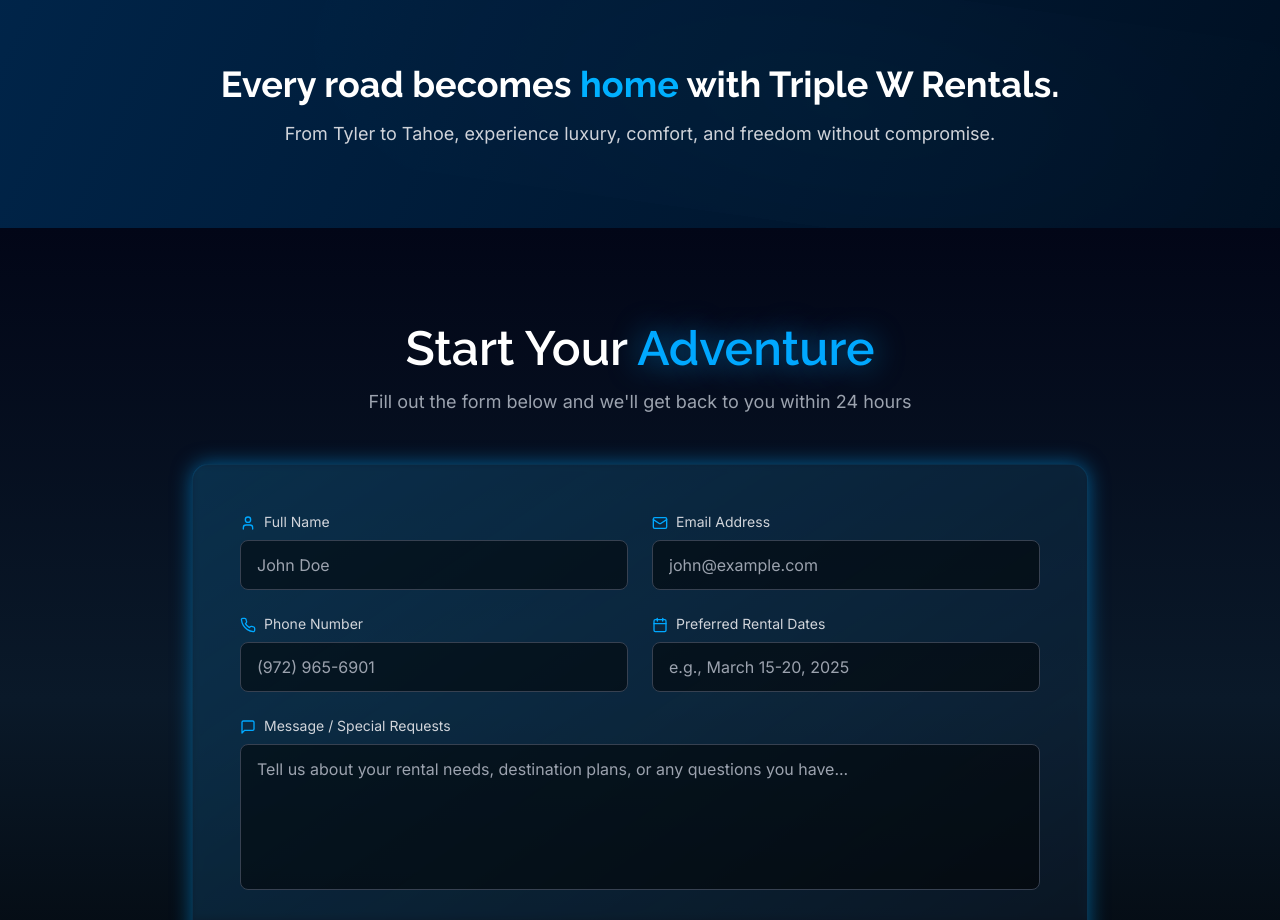
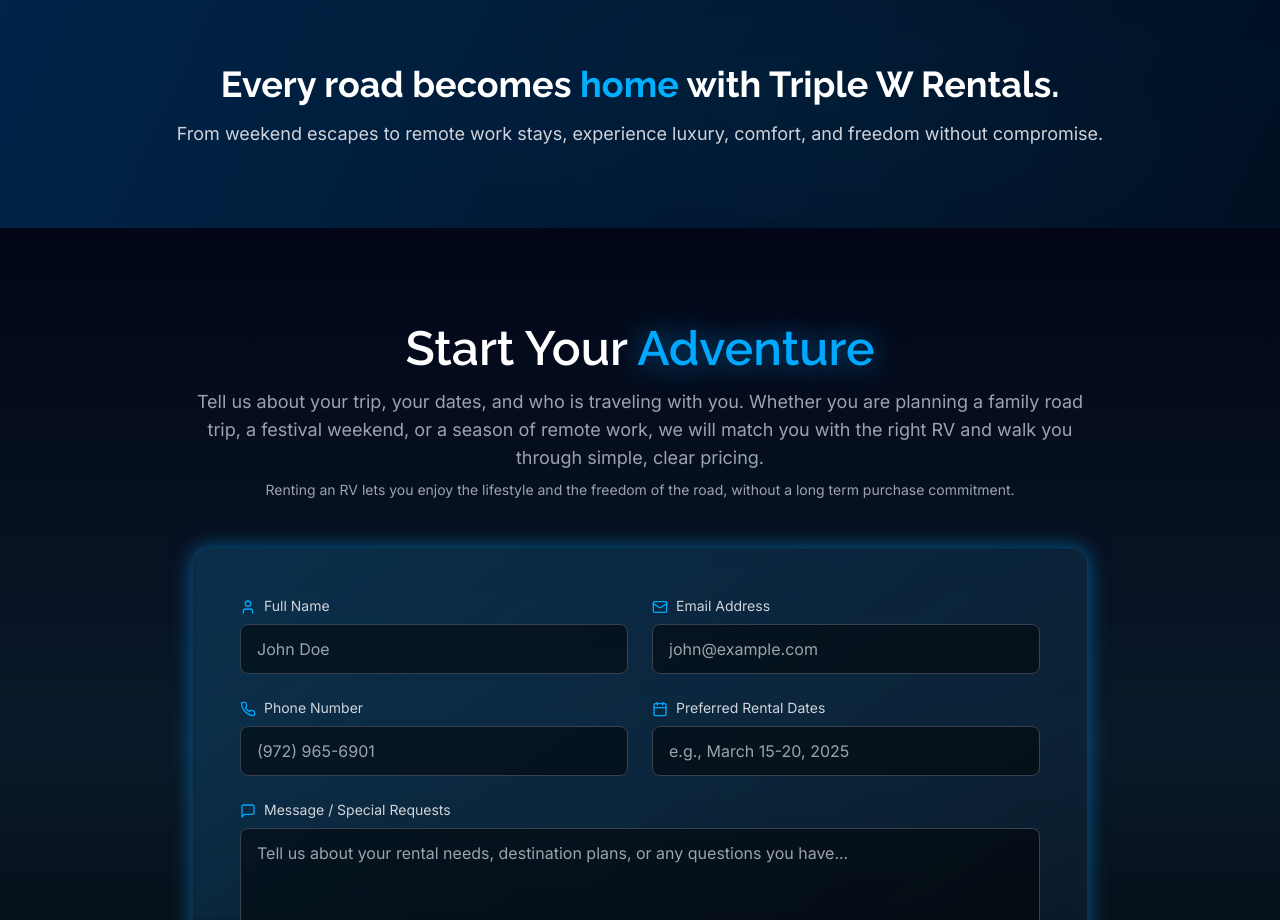
Before and after one commit to AlphaActivities/Triple-W-Rentals, a React (Vite) app: page / in a window 1280 px wide. Shown: the part 4320-5240 px from the top of the page. Built offline with nearby package versions, Linux system fonts and the light colour scheme.

Commit message:
Updated ExperienceStrip.tsx

```diff
--- a/src/components/BookingForm.tsx
+++ b/src/components/BookingForm.tsx
@@ -71,7 +71,10 @@
             Start Your <span className="text-[#00A8FF] text-glow">Adventure</span>
           </h2>
           <p className="text-gray-400 text-lg">
-            Fill out the form below and we'll get back to you within 24 hours
+            Tell us about your trip, your dates, and who is traveling with you. Whether you are planning a family road trip, a festival weekend, or a season of remote work, we will match you with the right RV and walk you through simple, clear pricing.
+          </p>
+          <p className="text-sm text-gray-400 mt-2">
+            Renting an RV lets you enjoy the lifestyle and the freedom of the road, without a long term purchase commitment.
           </p>
         </div>
 
--- a/src/components/ExperienceStrip.tsx
+++ b/src/components/ExperienceStrip.tsx
@@ -11,7 +11,7 @@
           Every road becomes <span className="text-[#00b0ff]">home</span> with Triple W Rentals.
         </h2>
         <p className="mt-4 text-gray-200/90 text-base md:text-lg">
-          From Tyler to Tahoe, experience luxury, comfort, and freedom without compromise.
+          From weekend escapes to remote work stays, experience luxury, comfort, and freedom without compromise.
         </p>
       </div>
     </section>
```
